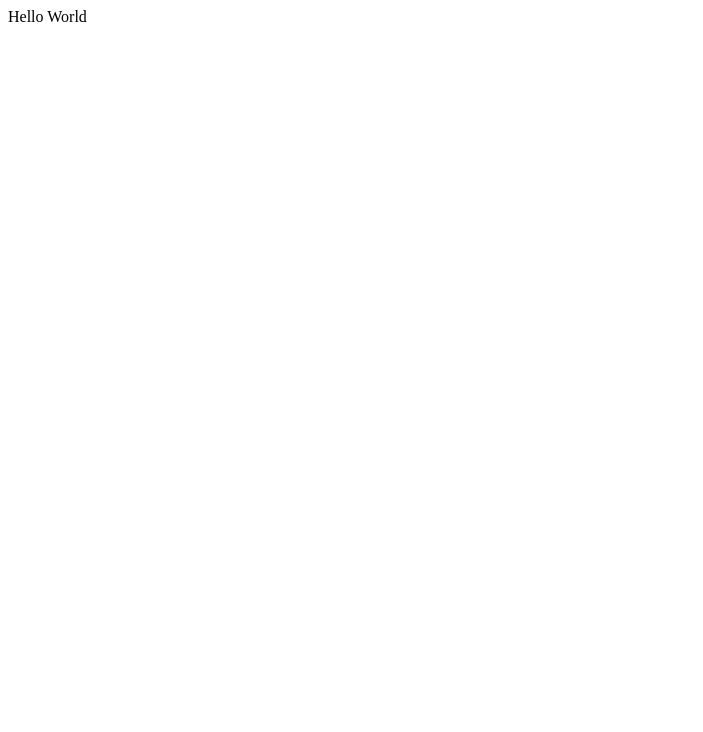
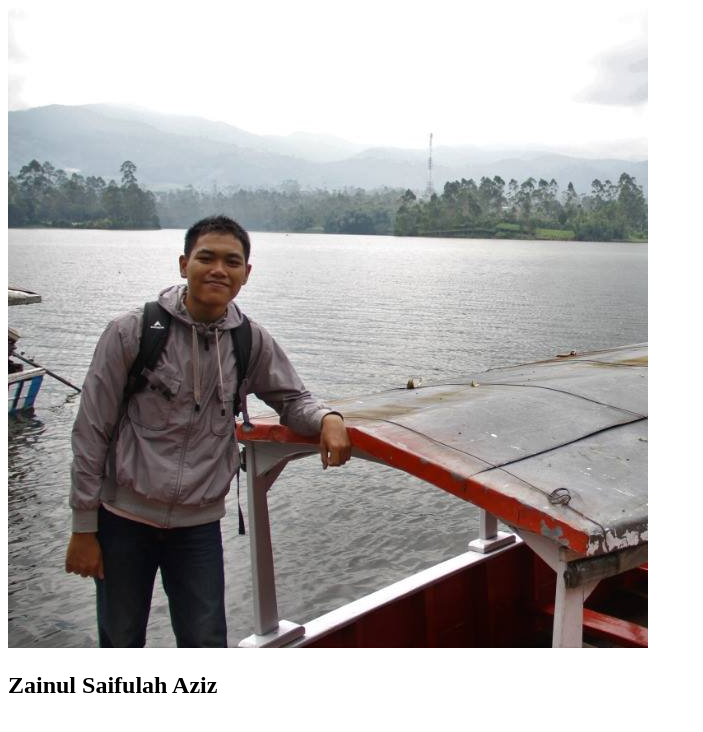
Before and after one commit to ZainulSaifulah/Belajar-Git, a plain HTML site: page index.html in a window 1280 px wide. Shown: the whole page, without its empty margins (0-703 px from the left). Drawn offline with Linux system fonts and the light colour scheme.

Commit message:
Changed Hello world with img and h2 to display simple profile data. Image file added in the folder images and used as resource in the img element in index.html file

```diff
--- a/index.html
+++ b/index.html
@@ -5,7 +5,10 @@
 </head>
 <body>
 
-    Hello World
+    <div>
+        <img src="images/zainul.jpeg" alt="profile image">
+        <h2>Zainul Saifulah Aziz</h2>
+    </div>
 
 </body>
 </html>
```
Also changed, not shown: images/zainul.jpeg (added).
